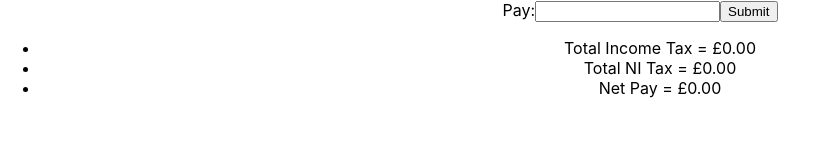
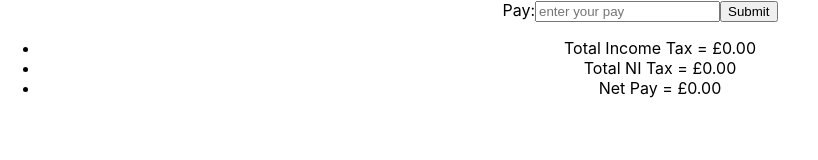
Before and after one commit to chima2g/tax_calculator, a React (Create React App) app: page / in a window 1280 px wide. Shown: the top 160 px of the page, without its empty margins (0-818 px from the left). Built offline with nearby package versions, Linux system fonts and the light colour scheme.

Commit message:
add css targetting for input

```diff
--- a/src/TaxCalculator.js
+++ b/src/TaxCalculator.js
@@ -31,10 +31,14 @@ const TaxCalculator = () => {
       <form onSubmit={handleSubmit}>
         <label htmlFor="pay-input">Pay:</label>
         <input
-          data-testid={"pay-input"}
+          placeholder="enter your pay"
           type="number"
           step="any"
+          name={"pay"}
+          data-testid={"pay-input"}
+          id="pay-input"
           onChange={handleChange}
+          required={true}
         ></input>
         <button data-testid={"submit-btn"}>Submit</button>
         <ul>
```
